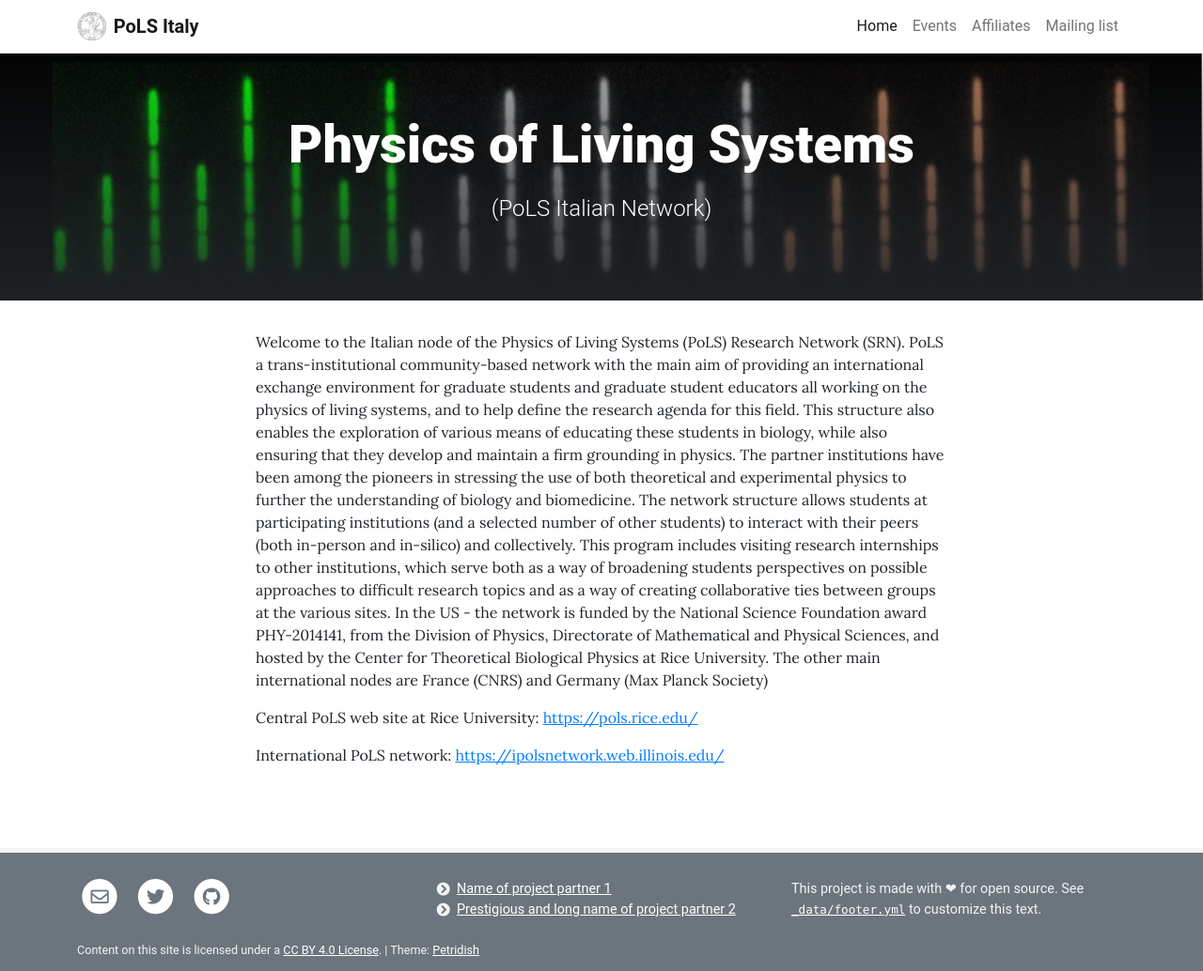
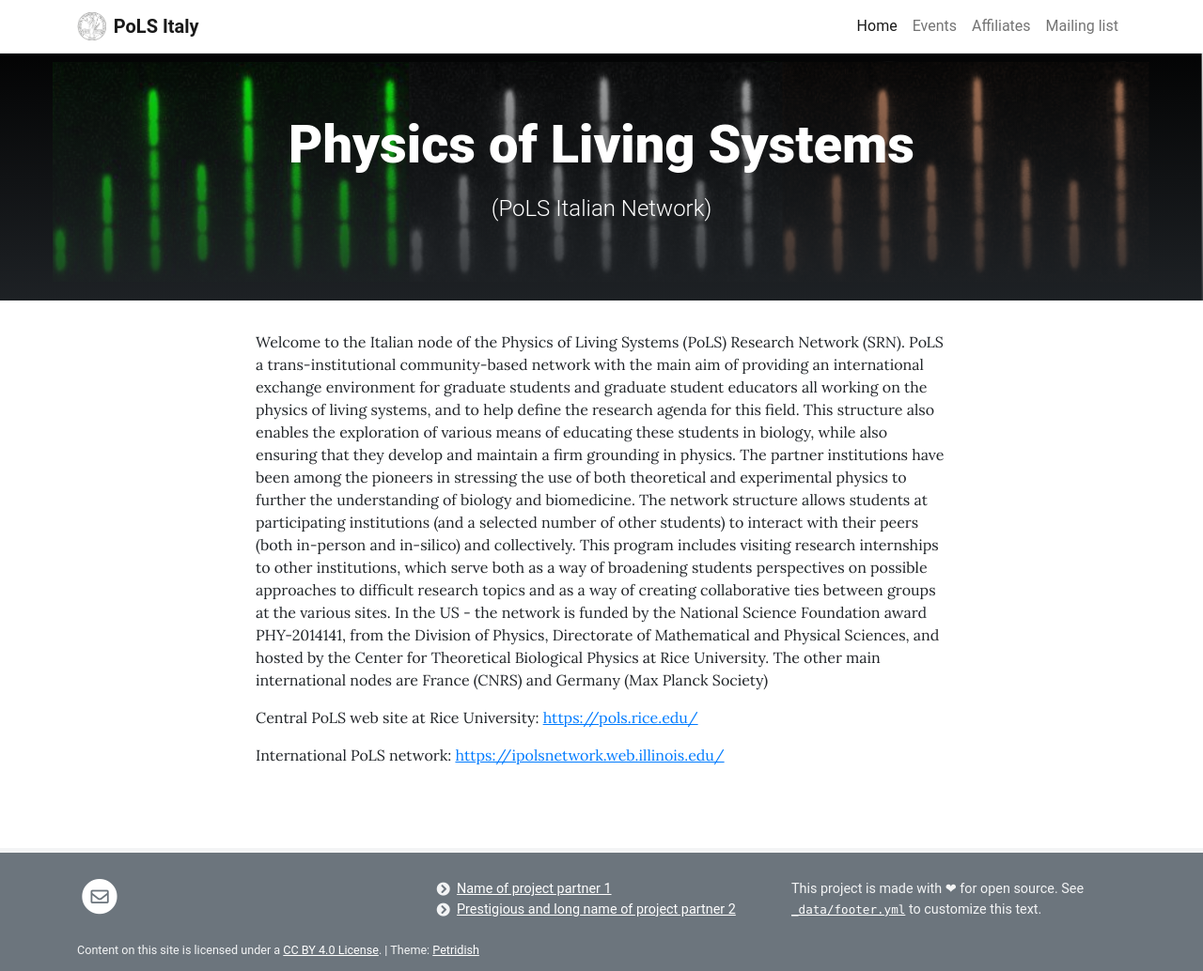
Before and after one commit to ilaria-iuliani/pols, a Jekyll site: the page built from pages/home.md, in a window 1280 px wide. Shown: the whole page at 94% size. Built offline with Jekyll 4.4.1, drawn with Linux system fonts in a browser that asks for light colours.

Commit message:
Update _config.yml

```diff
--- a/_config.yml
+++ b/_config.yml
@@ -9,8 +9,8 @@ author:                                 # Used for copyright statement in footer
 
 # SOCIAL PROFILES
 email: pols_it@googlegroups.com         # Social icon in footer
-twitter_username: pols                  # Social icon in footer
-github_username: pols                   # Social icon in footer
+# twitter_username: pols                  # Social icon in footer
+# github_username: pols                   # Social icon in footer
 
 # THEME SETTINGS (ALL OPTIONAL)
 posts_on_home: 3                        # Show x number of latest posts on homepage, can be 0
```
